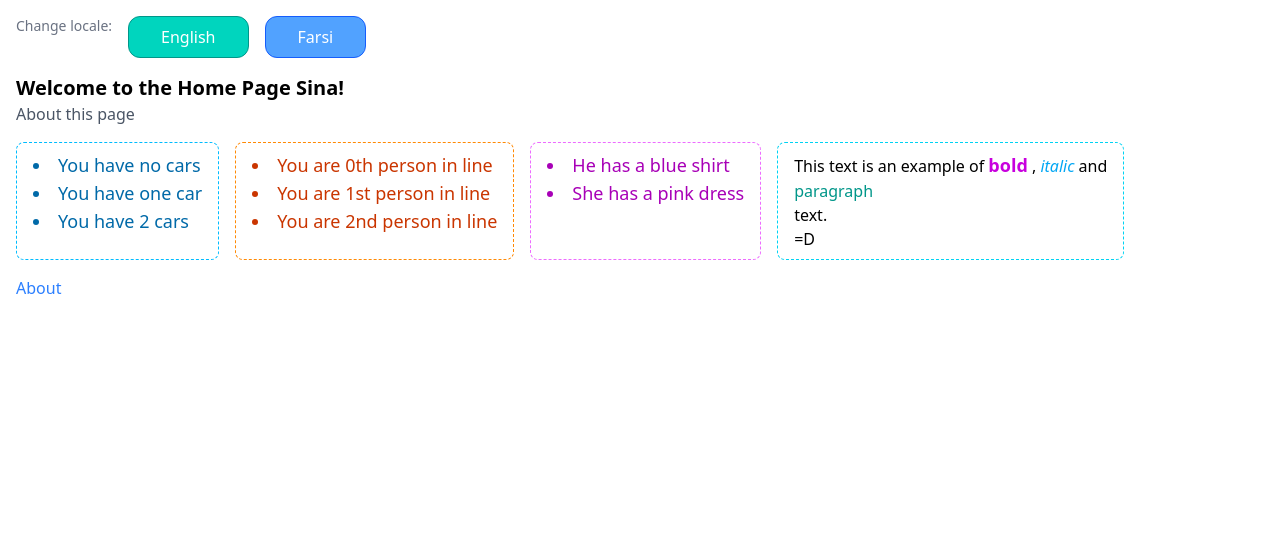
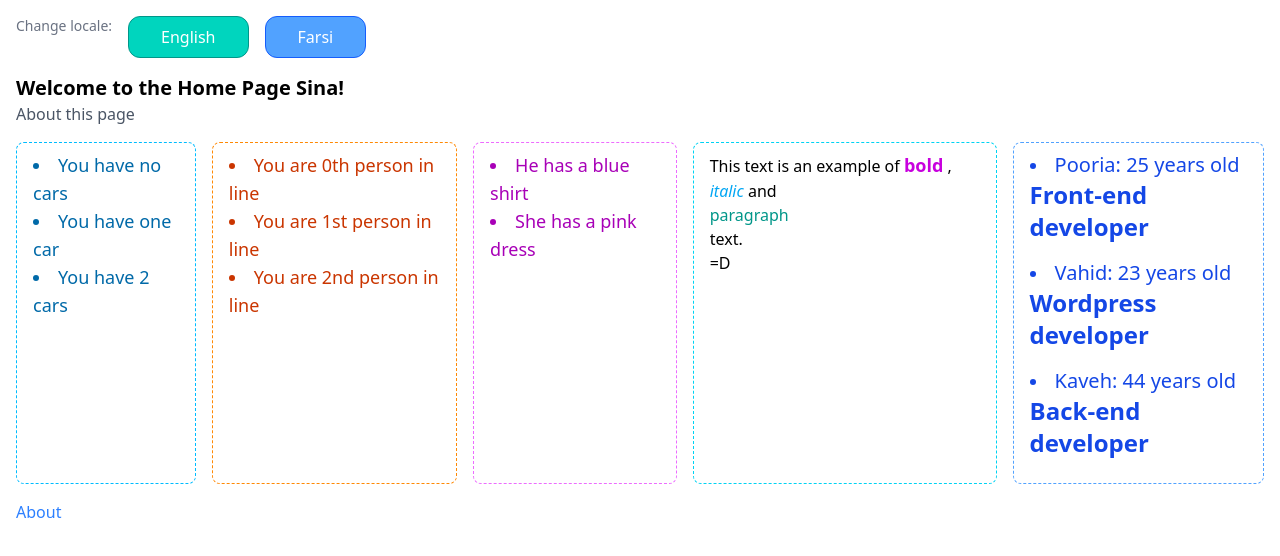
Before and after one commit to sinaRh99/next-intl-test-app, a Next.js app: page /en in a window 1280 px wide. Shown: the top 556 px of the page. Built offline with nearby package versions, Linux system fonts and the light colour scheme.

Commit message:
experiment with rendering lists

```diff
--- a/messages/en.json
+++ b/messages/en.json
@@ -6,7 +6,24 @@
     "carCount": "You have {count, plural, =0 {no cars} one {one car} other {# cars}}",
     "personOrder": "You are {order, selectordinal, one {#st} two {#nd} few {#rd} other {#th}} person in line",
     "hasCloth": "{gender, select, female {She has a pink dress} male {He has a blue shirt} other {}}",
-    "richText": "This text is an example of <b>bold</b> , <i>italic</i> and <p>paragraph</p> text.<br></br> {emoji}"
+    "richText": "This text is an example of <b>bold</b> , <i>italic</i> and <p>paragraph</p> text.<br></br> {emoji}",
+    "developers": {
+      "pooria": {
+        "work": "Front-end developer",
+        "name": "Pooria",
+        "age": "25 years old"
+      },
+      "vahid": {
+        "work": "Wordpress developer",
+        "name": "Vahid",
+        "age": "23 years old"
+      },
+      "kaveh": {
+        "work": "Back-end developer",
+        "name": "Kaveh",
+        "age": "44 years old"
+      }
+    }
   },
   "AboutPage": {
     "title": "About Us",
--- a/messages/fa.json
+++ b/messages/fa.json
@@ -6,7 +6,29 @@
     "carCount": "شما {count, plural, =0 {هیچ ماشینی ندارید} other {# ماشین دارید}}",
     "personOrder": " شما نفر{order, selectordinal, other {#ام}}  در صف انتظار هستید",
     "hasCloth": "او {gender, select, female {یک شومیز صورتی} male {یک پیراهن آبی} other {}} دارد",
-    "richText": "این متن نمونه ای از <b>پررنگ</b> ، <i>کج</i> و <p>پاراگراف</p> است.<br></br> {emoji}"
+    "richText": "این متن نمونه ای از <b>پررنگ</b> ، <i>کج</i> و <p>پاراگراف</p> است.<br></br> {emoji}",
+    "developers": {
+      "pooria": {
+        "work": "توسعه دهنده فرانت اند",
+        "name": "پوریا",
+        "age": "25 ساله"
+      },
+      "vahid": {
+        "work": "توسعه دهنده وردپرس",
+        "name": "وحید",
+        "age": "23 ساله"
+      },
+      "kaveh": {
+        "work": "توسعه دهنده بک اند",
+        "name": "کاوه",
+        "age": "۴۴ ساله"
+      },
+      "sina": {
+        "work": "تیم لید فرانت",
+        "name": "سینا",
+        "age": "۲۵ ساله"
+      }
+    }
   },
   "AboutPage": {
     "title": "درباره ما",
--- a/src/app/[locale]/page.tsx
+++ b/src/app/[locale]/page.tsx
@@ -1,7 +1,7 @@
 import { getTranslations, setRequestLocale } from "next-intl/server";
 import { Link } from "@/i18n/navigation";
 import { use } from "react";
-import { useTranslations } from "next-intl";
+import { useMessages, useTranslations } from "next-intl";
 import { RichText } from "../components";
 
 export async function generateMetadata({
@@ -25,6 +25,10 @@ export default function Home({
   const { locale } = use(params);
 
   setRequestLocale(locale);
+
+  const messages = useMessages();
+
+  const keys = Object.keys(messages.HomePage.developers);
 
   const t = useTranslations("HomePage");
   const aboutPageT = useTranslations("AboutPage");
@@ -53,6 +57,18 @@ export default function Home({
             {(tags) => t.rich("richText", { ...tags, emoji: "=D" })}
           </RichText>
         </div>
+        <ul className="border border-blue-400 border-dashed w-fit list-disc list-inside py-2 px-4 rounded-lg font-medium text-lg text-blue-700">
+          {keys.map((key) => (
+            <li key={key} className="mb-4">
+              <span className="text-xl font-normal">
+                {t(`developers.${key}.name`)}: {t(`developers.${key}.age`)}
+              </span>
+              <h3 className="text-2xl font-bold">
+                {t(`developers.${key}.work`)}
+              </h3>
+            </li>
+          ))}
+        </ul>
       </div>
       <Link className="mt-4 text-blue-500 hover:text-blue-600" href="/about">
         {aboutPageT("urlTitle")}
```
